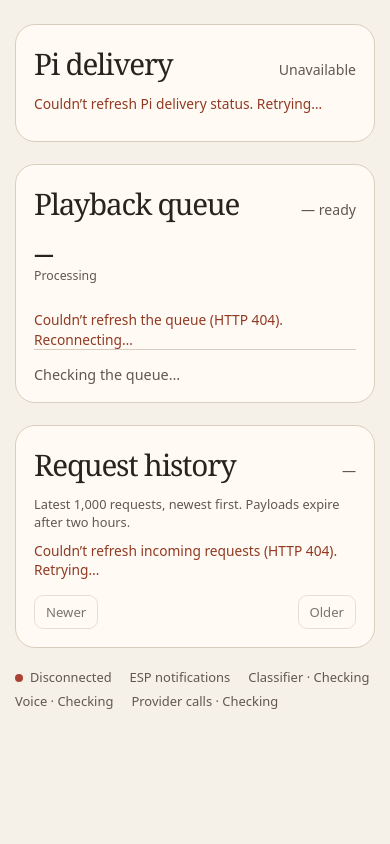
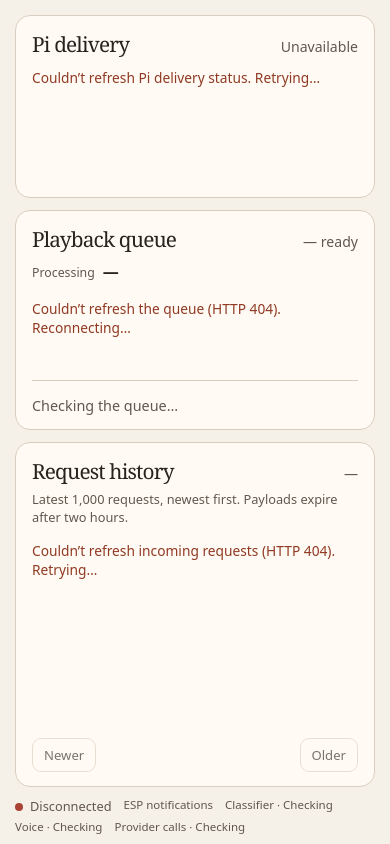
Before and after one commit to elischiffler/SAP, a plain HTML site: page web/index.html in a window 390 px wide. Drawn offline with Linux system fonts and the light colour scheme; no server answers.

Commit message:
Keep dashboard panels within the viewport and scroll message lists

```diff
--- a/web/index.html
+++ b/web/index.html
@@ -5,8 +5,8 @@
   <meta name="viewport" content="width=device-width, initial-scale=1">
   <meta name="theme-color" content="#f6f1e8">
   <title>SAP · Pager dashboard</title>
-  <link rel="stylesheet" href="/styles.css?v=pi-dashboard-2">
-  <script src="/app.js?v=pi-dashboard-2" type="module"></script>
+  <link rel="stylesheet" href="/styles.css?v=pi-dashboard-3">
+  <script src="/app.js?v=pi-dashboard-3" type="module"></script>
 </head>
 <body>
   <main>
@@ -21,7 +21,7 @@
         <section class="pi-delivery" aria-labelledby="pi-title">
           <div class="section-heading"><h2 id="pi-title">Pi delivery</h2><span id="pi-connection" class="queue-count">Checking…</span></div>
           <p id="pi-feedback" class="feedback" role="status"></p>
-          <ul id="pi-transfers" class="pi-transfers" aria-label="Recent Pi deliveries"></ul>
+          <ul id="pi-transfers" class="pi-transfers" tabindex="0" aria-label="Recent Pi deliveries"></ul>
         </section>
         <section class="queue" aria-labelledby="queue-title">
           <div class="section-heading"><h2 id="queue-title">Playback queue</h2><span id="queue-count" class="queue-count">— ready</span></div>
@@ -30,7 +30,7 @@
           </dl>
           <p id="queue-error" class="feedback" role="status" hidden></p>
           <p id="state-error" class="feedback" role="status" hidden></p>
-          <ul class="queue-list" id="queue"></ul>
+          <ul class="queue-list" id="queue" tabindex="0" aria-label="Queued notifications"></ul>
           <p id="empty" class="empty">Checking the queue…</p>
         </section>
       </div>
@@ -38,7 +38,7 @@
         <div class="section-heading"><h2 id="history-title">Request history</h2><span class="queue-count" id="ingress-count">—</span></div>
         <p class="history-note">Latest 1,000 requests, newest first. Payloads expire after two hours.</p>
         <p id="ingress-feedback" class="feedback" role="status">Loading history…</p>
-        <ol id="ingress-entries" class="ingress-entries" aria-label="Request history"></ol>
+        <ol id="ingress-entries" class="ingress-entries" tabindex="0" aria-label="Request history"></ol>
         <div class="history-navigation">
           <button type="button" class="quiet-button" id="history-newer" disabled>Newer</button>
           <button type="button" class="quiet-button" id="history-older" disabled>Older</button>
--- a/web/styles.css
+++ b/web/styles.css
@@ -133,3 +133,34 @@ kbd { font: inherit; border: 1px solid #8b7a69; padding: 0 .35em; border-radius:
 .pi-message-meta, .pi-receipt { margin: 6px 0; font-size: .78rem; }
 .pi-transfers li[data-status="acknowledged"] { color: #354b30; }
 .pi-transfers li[data-status="failed"], .pi-transfers li[data-status="expired"] { color: #903923; }
+
+/* Keep the dashboard frame fixed; each message list owns its scrolling. */
+body { height: 100dvh; overflow: hidden; }
+main { height: 100%; display: flex; flex-direction: column; min-height: 0; }
+.workspace { flex: 1; min-height: 0; align-items: stretch; }
+.left-column { min-height: 0; grid-template-rows: minmax(0, 1fr) minmax(0, 1.2fr); }
+.pi-delivery, .queue, .ingress { display: flex; flex-direction: column; min-height: 0; overflow: hidden; }
+.ingress { position: static; }
+.section-heading, .feedback, .counts, .history-note, .history-navigation, .empty { flex-shrink: 0; }
+.pi-transfers, .queue-list, .ingress-entries { flex: 1; min-height: 0; max-height: none; overflow-y: auto; overscroll-behavior: contain; scrollbar-gutter: stable; padding-right: 8px; }
+.pi-message-meta, .pi-receipt { overflow-wrap: anywhere; }
+.priority-alert, .service-status { flex-shrink: 0; }
+.service-status { margin: 14px 0 18px; }
+@media (max-width: 780px) {
+  main { padding-top: 15px; }
+  .workspace { grid-template-rows: minmax(0, 1.2fr) minmax(0, 1fr); gap: 12px; }
+  .left-column { gap: 12px; }
+  .pi-delivery, .queue, .ingress { padding: 14px 16px; border-radius: 15px; }
+  h2 { font-size: 1.3rem; }
+  .counts { padding: 7px 0; }
+  .counts div { flex-direction: row; align-items: baseline; gap: 8px; }
+  .counts dd { font-size: 1rem; }
+  .history-note { margin: 5px 0; }
+  .history-navigation { margin-top: 8px; }
+  .service-status { margin: 10px 0; gap: 4px 12px; font-size: .72rem; }
+}
+/* Short windows / large text must remain reachable rather than be clipped. */
+@media (max-height: 560px) {
+  body { height: auto; overflow: auto; }
+  main { height: 700px; min-height: 100dvh; }
+}
```
